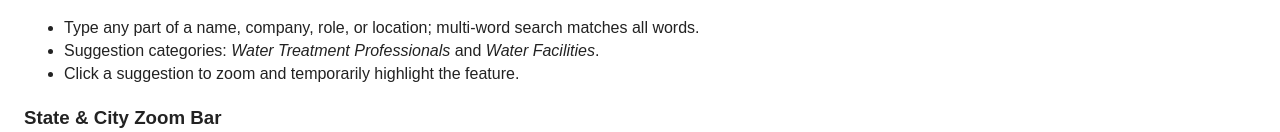
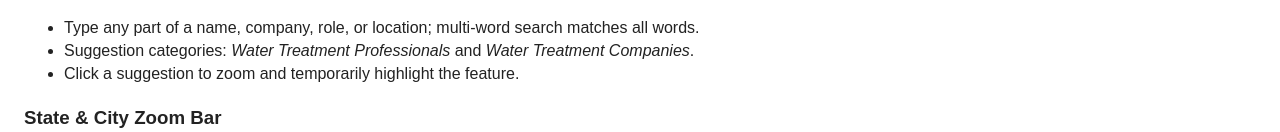
Before and after one commit to mleitch2/Water_Treatment_Data, a plain HTML site: page webmap_help.html in a window 1280 px wide. Shown: the part 527-659 px from the top of the page. Drawn offline with Linux system fonts and the light colour scheme.

Commit message:
Update webmap_help.html
Updated "water facilities" to "water treatment companies"

```diff
--- a/webmap_help.html
+++ b/webmap_help.html
@@ -39,7 +39,7 @@
 <h3>Main Search</h3>
 <ul>
   <li>Type any part of a name, company, role, or location; multi-word search matches all words.</li>
-  <li>Suggestion categories: <em>Water Treatment Professionals</em> and <em>Water Facilities</em>.</li>
+  <li>Suggestion categories: <em>Water Treatment Professionals</em> and <em>Water Treatment Companies</em>.</li>
   <li>Click a suggestion to zoom and temporarily highlight the feature.</li>
 </ul>
 <h3>State & City Zoom Bar</h3>
```
